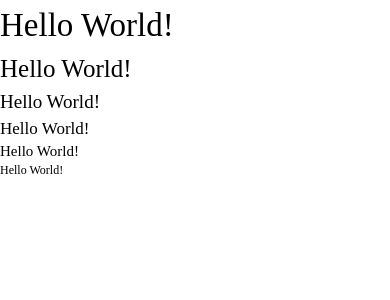
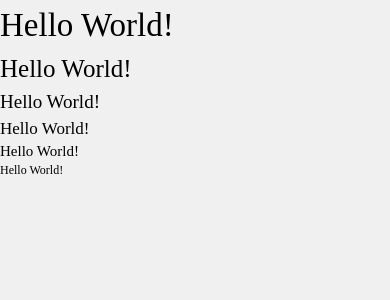
Before and after one commit to wmacall/SpatialLabsTest, a React Native app: screen / in a window 390 px wide. Shown: the top 300 px of the page. Built offline with nearby package versions, Linux system fonts and the light colour scheme.

Commit message:
✨ Add app colors

```diff
--- a/App.tsx
+++ b/App.tsx
@@ -1,10 +1,11 @@
 import React from 'react';
 import {SafeAreaView, View} from 'react-native';
 import {Typography} from './src/components';
+import {COLORS} from './src/constants';
 
 const App = () => {
   return (
-    <View>
+    <View style={{backgroundColor: COLORS.PRIMARY, flex: 1}}>
       <SafeAreaView />
       <Typography variant="h3">Hello World!</Typography>
       <Typography variant="h4">Hello World!</Typography>
--- /dev/null
+++ b/src/constants/colors.ts
@@ -0,0 +1,10 @@
+export const COLORS = {
+  PRIMARY: '#F0F0F0',
+  BLACK: '#151515',
+  MONOCHROME_600: '#5B5B5B',
+  GREEN: '#00D07F',
+  BLUE: '#0700FF',
+  DARK_SECONDARY: '#E6E6E6',
+  GREEN_SECONDARY: '#12CC50',
+  RED: '#FF3344',
+};
--- /dev/null
+++ b/src/constants/index.ts
@@ -0,0 +1 @@
+export * from './colors';
```
